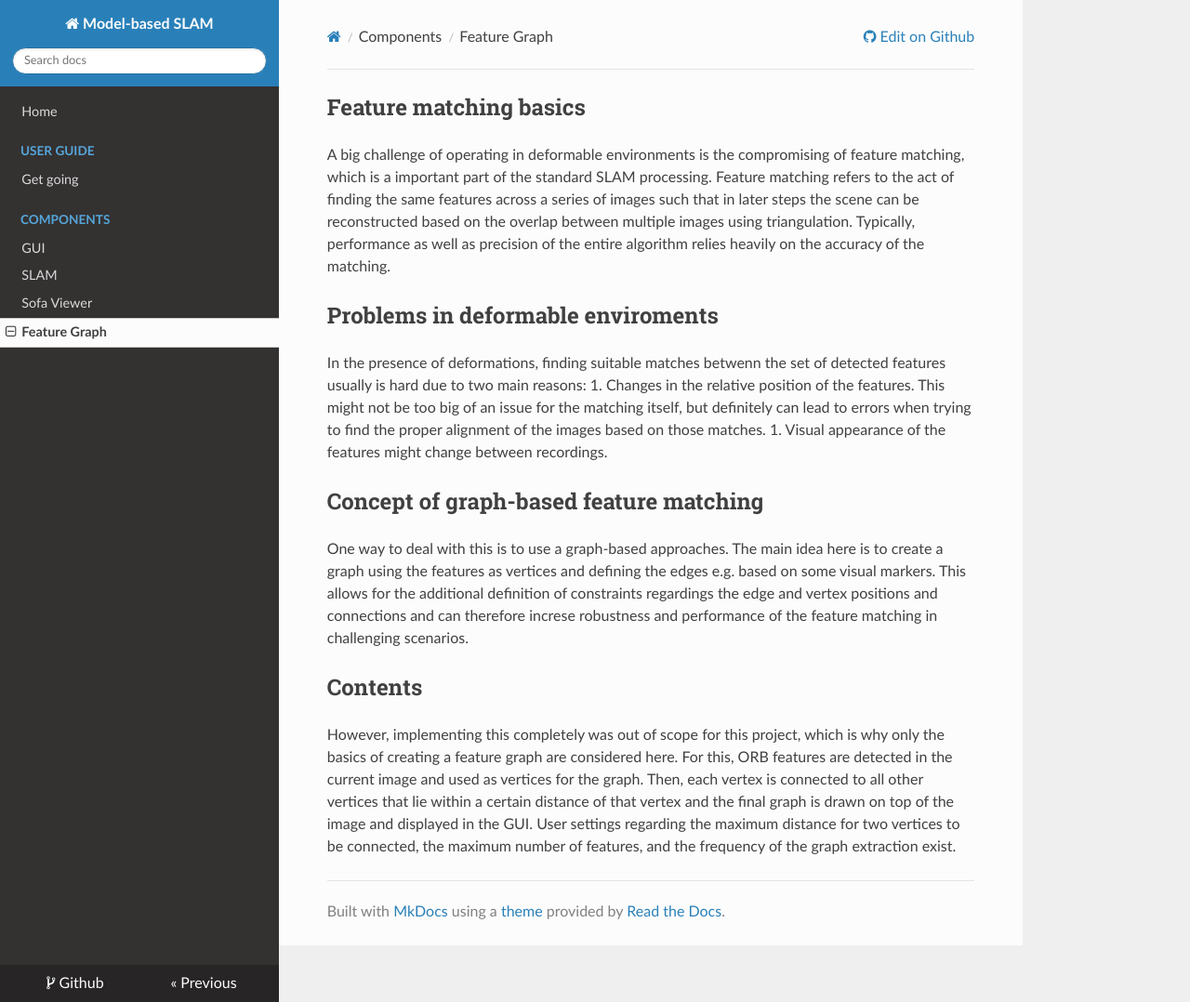
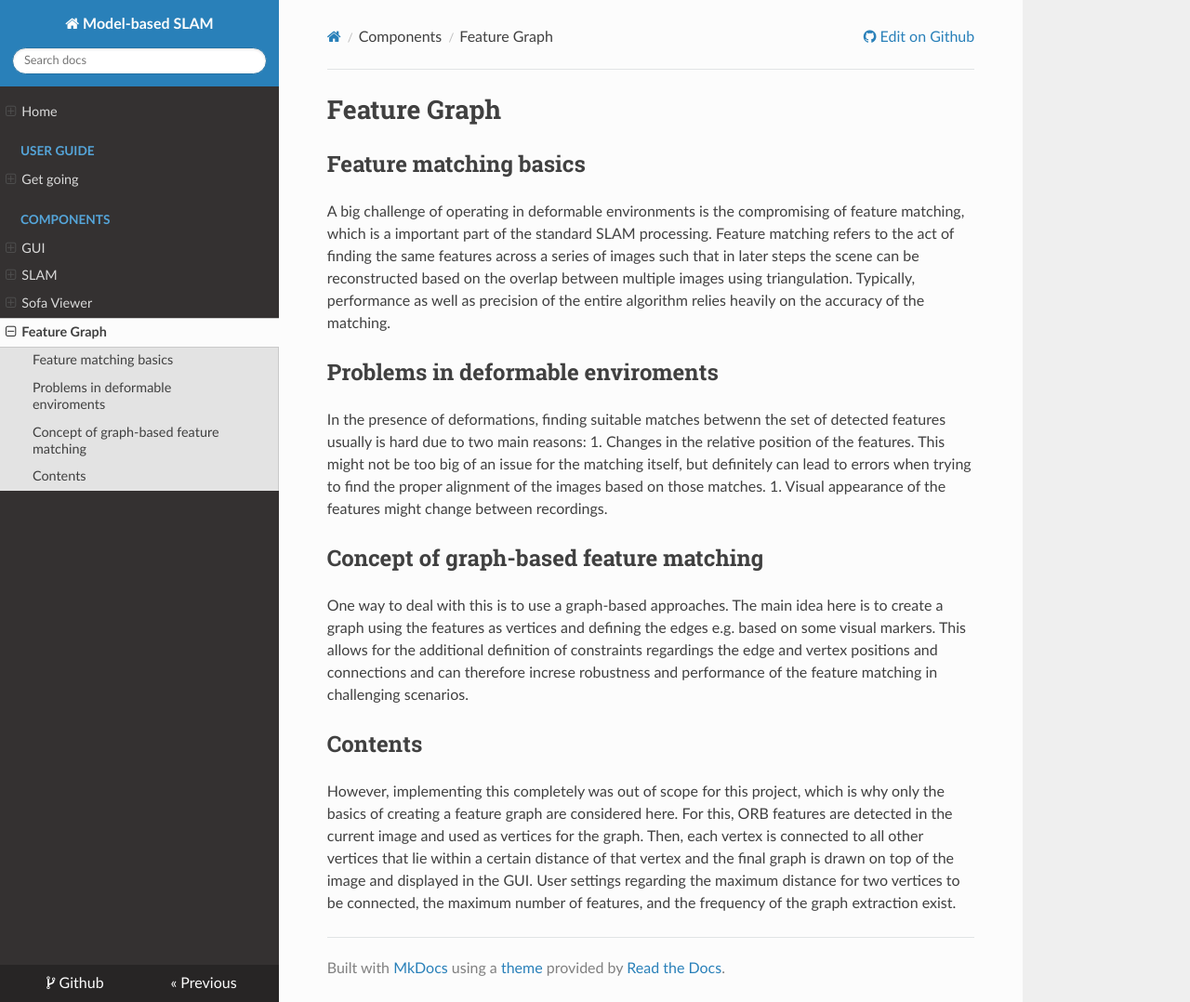
Before and after one commit to jonahaag/MOB-SLAM, an MkDocs documentation site: the page built from docs/feature_graph.md, in a window 1280 px wide and 1078 px high. Shown: the whole window at 93% size. Built offline with MkDocs 1.6.1, drawn with Linux system fonts in a browser that asks for light colours; nearby versions of some CDN libraries.

Commit message:
Fix headings for mkdocs again

```diff
--- a/docs/feature_graph.md
+++ b/docs/feature_graph.md
@@ -1,3 +1,5 @@
+# Feature Graph
+
 ## Feature matching basics
 
 A big challenge of operating in deformable environments is the compromising of feature matching, which is a important part of the standard SLAM processing.
--- a/mkdocs.yml
+++ b/mkdocs.yml
@@ -15,4 +15,5 @@ site_author: Jonathan Haag
 use_directory_urls : false
 theme:
    name: readthedocs
+   collapse_navigation : false
    prev_next_buttons_location: none
```
Also changed, not shown: docs/get_going.md (+1 -1 lines), docs/gui.md (+2 -0 lines), docs/slam.md (+2 -0 lines), docs/sofa_viewer.md (+1 -1 lines), 1 other file.
